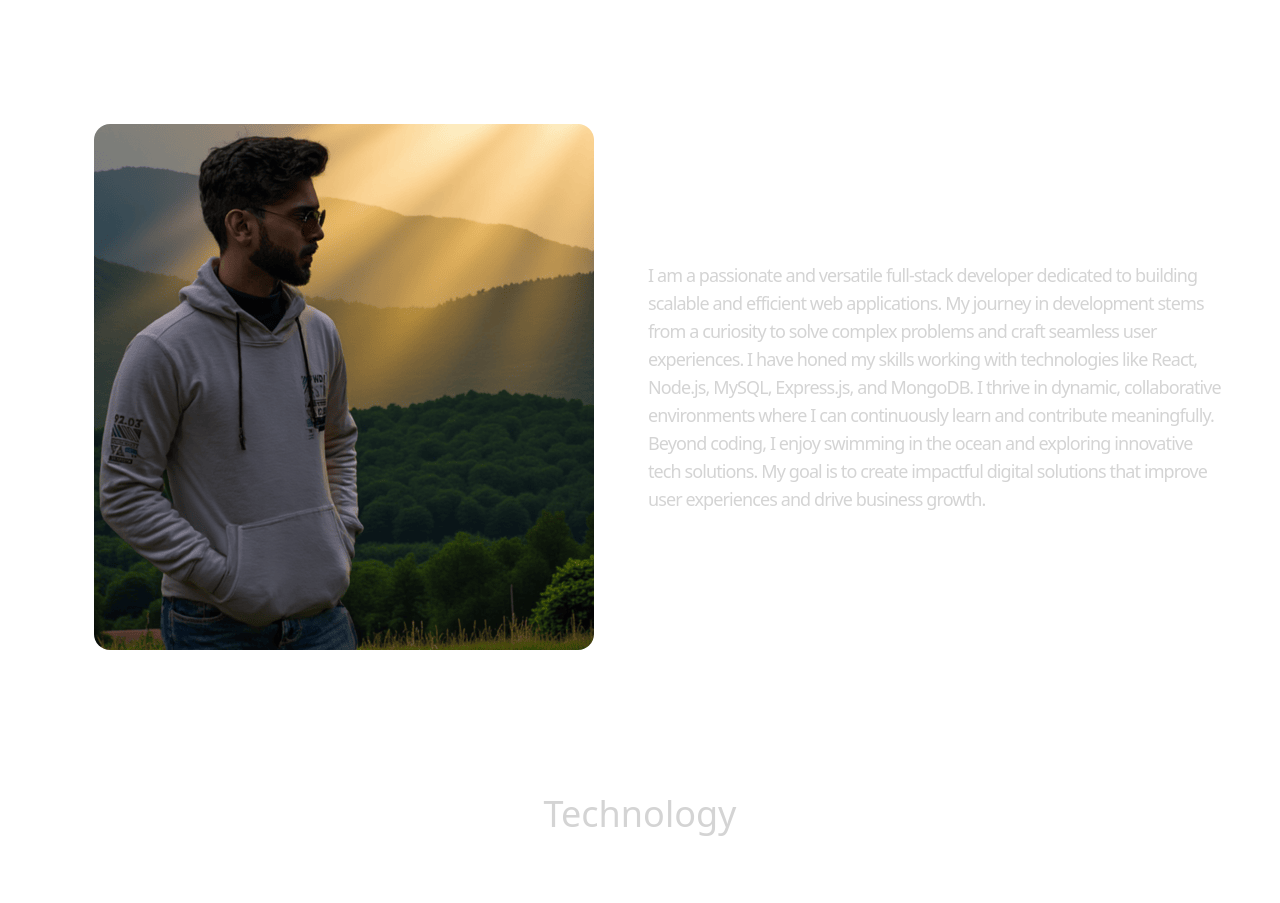
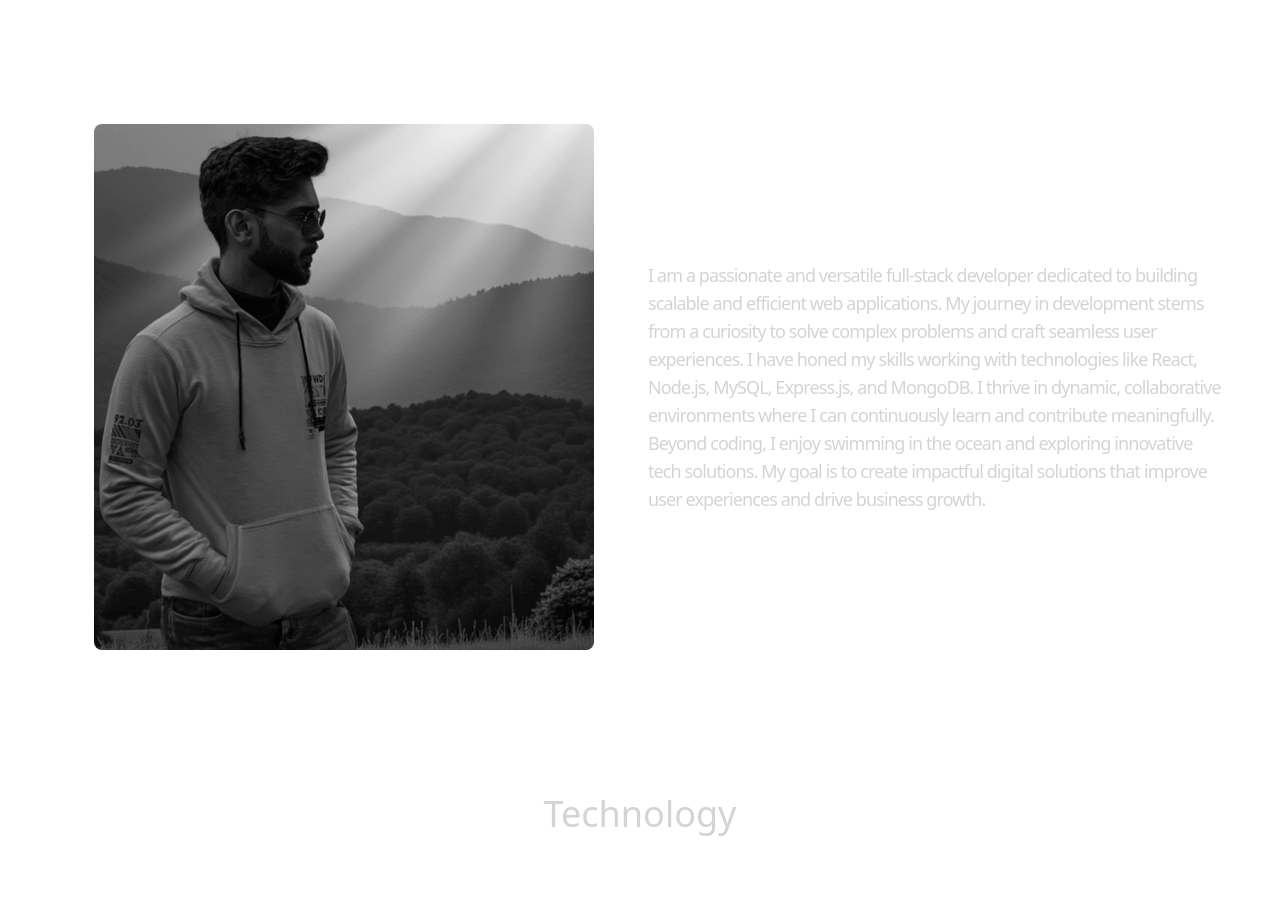
Before and after one commit to shuvam773/MyPortfolio, a React (Vite) app: page / in a window 1280 px wide. Shown: the part 980-1883 px from the top of the page. Built offline with nearby package versions, Linux system fonts and the light colour scheme.

Commit message:
minor changes

```diff
--- a/src/components/About.jsx
+++ b/src/components/About.jsx
@@ -13,7 +13,7 @@ const About = () => {
             transition = {{duration:0.5}}
             className="w-full lg:w-1/2 lg:p-8">
                 <div className="flex items-center justify-center">
-                    <img className="rounded-2xl"  src={aboutImg} alt=""/>
+                    <img className="rounded-lg transition-all duration-1000 grayscale hover:grayscale-0 hover:scale-110 cursor-pointer"  src={aboutImg} alt=""/>
                 </div>
             </motion.div>
             <motion.div
```
